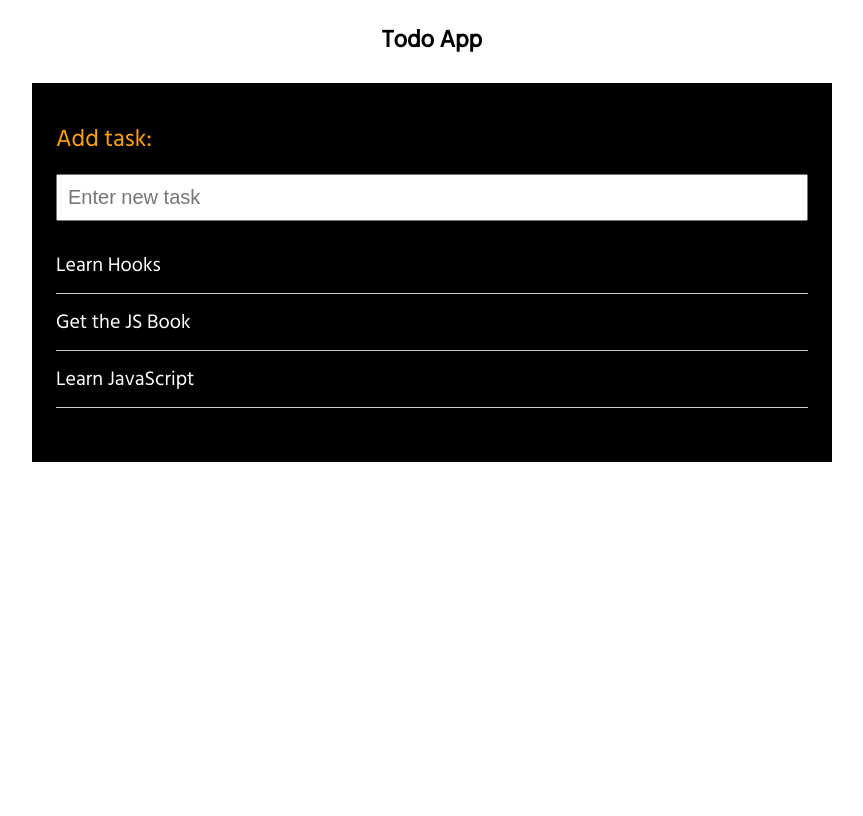
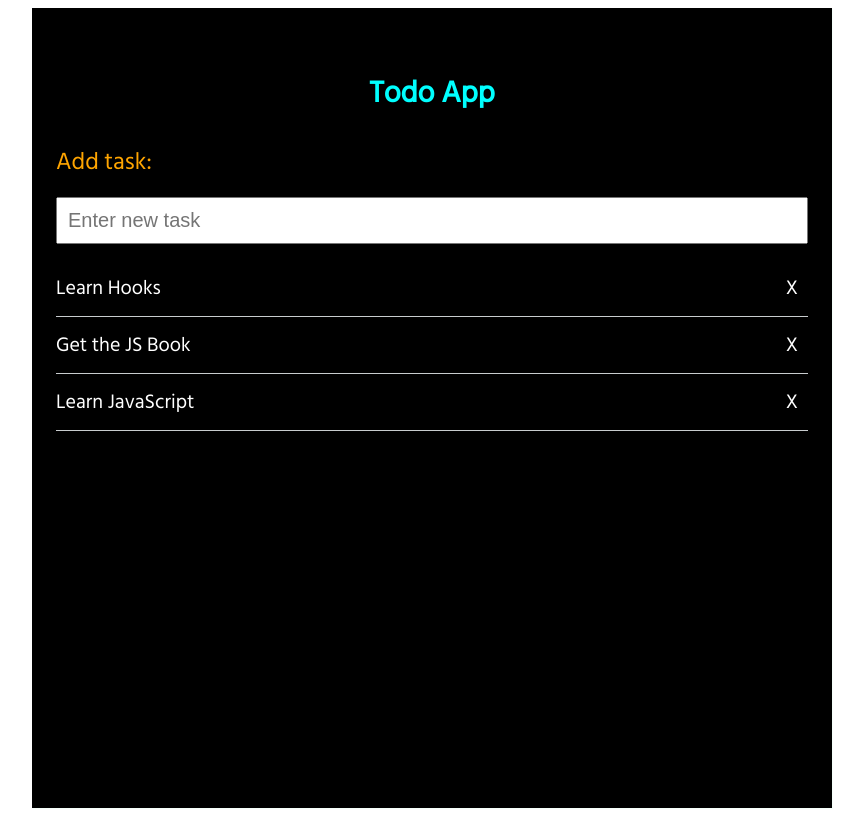
Before and after one commit to imranhsayed/react-hooks, a React app: page /todo in a window 1280 px wide. Shown: the whole page, without its empty margins (208-1071 px from the left). Built offline with nearby package versions, Linux system fonts and the light colour scheme.

Commit message:
Add remove item function

```diff
--- a/src/App.js
+++ b/src/App.js
@@ -7,7 +7,6 @@ class App extends React.Component {
 	render() {
 		return (
 			<div>
-				<h2 className="main-heading">Todo App</h2>
 				<Todo/>
 			</div>
 		);
--- a/src/Style.css
+++ b/src/Style.css
@@ -10,6 +10,8 @@ body {
 
 .main-heading {
 	text-align: center;
+	color: #00ffff;
+	font-size: 30px;
 }
 
 .todo-container {
@@ -19,7 +21,7 @@ body {
 	background: black;
 	color: white;
 	margin: auto;
-	margin-top: 24px;
+	height: 100vh;
 }
 
 .form-label {
@@ -50,3 +52,8 @@ body {
 	text-decoration: line-through;
 	color: #0ddc0d;
 }
+
+.remove-item-cross {
+	float: right;
+	padding-right: 10px;
+}
--- a/src/components/Item.js
+++ b/src/components/Item.js
@@ -1,13 +1,14 @@
 import React from 'react';
 
-const Item = ( { todo, index, handleItemClick } ) => {
+const Item = ( { todo, index, handleItemClick, handleRemoveClick } ) => {
 
 	return (
-		<div
-			className={ `todo ${ todo.isCompleted ? 'strike-through' : '' }` }
-			onClick={() => handleItemClick( index )}
-		>
-			{ todo.text }
+		<div className="todo" >
+			<span
+				className={ todo.isCompleted ? 'strike-through' : '' }
+				onClick={() => handleItemClick( index )}
+			>{ todo.text }</span>
+			<span className="remove-item-cross" onClick={ () => handleRemoveClick( index ) }>X</span>
 		</div>
 	)
 };
--- a/src/components/Todo.js
+++ b/src/components/Todo.js
@@ -44,21 +44,34 @@ const Todo = () => {
 		setTodos( newTodos );
 	};
 
+	const handleRemoveClick = ( index ) => {
+		// Get all todos array from state.
+		const newTodos = [ ...todos ];
+
+		// Remove the clicked item from the todos array
+		newTodos.splice( index, 1 );
+
+		// Set State with the new array of todos with the updated value
+		setTodos( newTodos );
+	};
+
 
 	return (
 		<div className="todo-container">
+			<h2 className="main-heading">Todo App</h2>
 			<TodoForm addToDo={addToDo}/>
 			<div className="todo-list">
-				{ todos.length && (
+				{ todos.length ? (
 					todos.map( ( item, index ) => (
 						<Item
 							key={`${ item.text }-${ index }`}
 							todo={ item }
 							index={ index }
 							handleItemClick={ handleItemClick }
+							handleRemoveClick={handleRemoveClick}
 						/>
 					) )
-				) }
+				) : '' }
 			</div>
 		</div>
 	);
```
Also changed, not shown: todo-app.gif.
